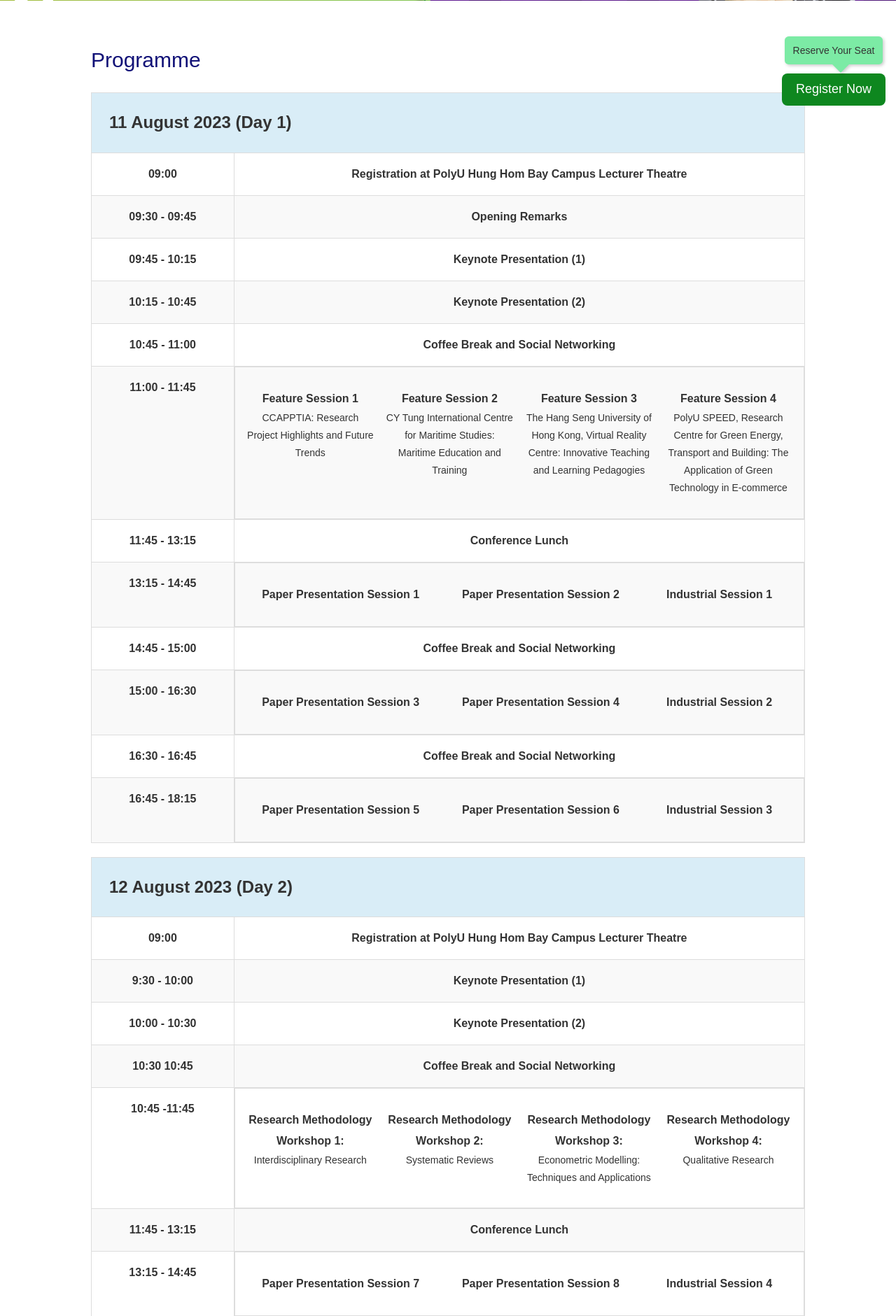
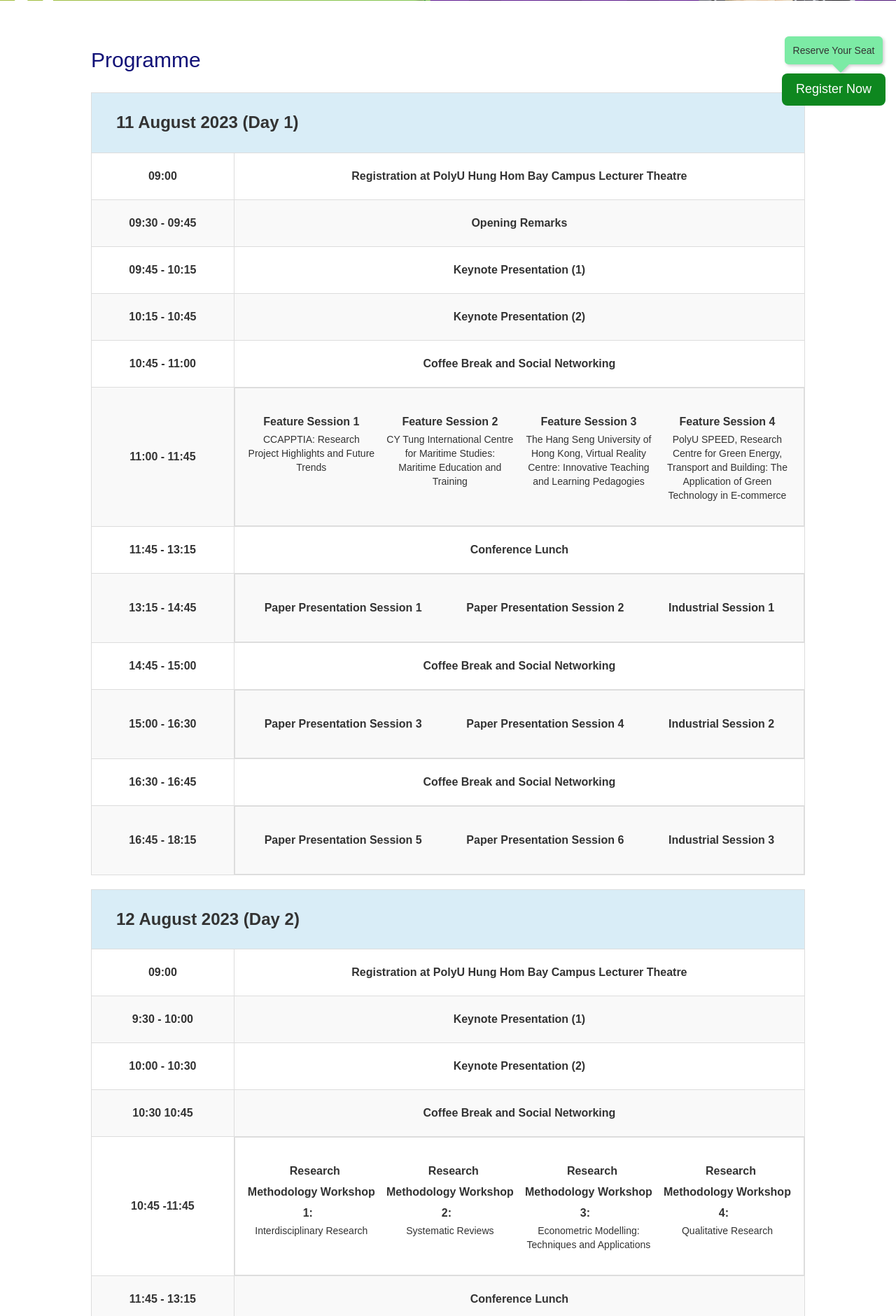
Before and after one commit to billyng1994/cprconf2023, a PHP site: page /programme_rundown.php in a window 1280 px wide. Shown: the part 629-2510 px from the top of the page at 70% size. Run offline with PHP 8.4, Linux system fonts and the light colour scheme; some libraries are stand-ins or nearby versions.

Commit message:
v4.0.10  - Cleaned up some more unnecessary code

```diff
--- a/cprconf2023/organisation.php
+++ b/cprconf2023/organisation.php
@@ -243,7 +243,8 @@
           <tr>
             <td>
               <p>
-                <b>Dr. Maneerat KANRAK</b>
+                <a href="https://scholar.google.com/citations?user=JXHUGJAAAAAJ&hl=en"
+                  target="_blank">Dr. Maneerat KANRAK</a>
                   <br/>
                   <span>
                     Lecturer,</br> Faculty of Interdisciplinary Studies, Khon Kaen University
--- a/cprconf2023/programme_rundown.php
+++ b/cprconf2023/programme_rundown.php
@@ -35,6 +35,18 @@
     <![endif]-->
 </head>
 
+<style>
+    .center-text > tbody > tr *:not(div) {
+        padding: 18px 10px;
+    }
+    .center-text > tbody > tr > td {
+        text-align: center;
+        vertical-align: middle;
+        text-align:center;
+    }
+
+</style>
+<!-- [colspan="2"] -->
 <body class="fontfamily">
     <?php include "components/header.php" ?>
 
@@ -43,52 +55,54 @@
 		<div class="jumbotron">
 			<h2 style="color: #111177;">Programme</h2>
             <br/>
-			<table class="table table-bordered table-striped">
+
+			<!-- Day 1 Table -->
+			<table class="table table-bordered table-striped center-text">
                 <tbody>
                     <tr class="info">
                         <th colspan="4" style="text-align:left;padding: 25px;">
-                            <font size="5">11 August 2023 (Day 1)</font>
+                            <span style="font-size: 24px">11 August 2023 (Day 1)</span>
                         </th>
                     </tr>
 
                     <tr>
-                        <td colspan="1" width="20%" style="text-align:center;padding: 15px 8px;"><b>09:00</b></td>
+                        <td colspan="1" width="20%"><b>09:00</b></td>
                         <td colspan="4" style="text-align:center;padding: 15px 8px;">
                             <b>Registration at PolyU Hung Hom Bay Campus Lecturer Theatre</b>
                         </td>
                     </tr>
 
                     <tr>
-                        <td colspan="1" width="20%" style="text-align:center;padding: 15px 8px;"><b>09:30 - 09:45</b></td>
+                        <td colspan="1" width="20%"><b>09:30 - 09:45</b></td>
                         <td colspan="4" style="text-align:center;padding: 15px 8px;line-height: 1.8">
                             <b>Opening Remarks</b>
                         </td>
                     </tr>
 
                     <tr>
-                        <td colspan="1" width="20%" style="text-align:center;padding: 15px 8px;"><b>09:45 - 10:15</b></td>
+                        <td colspan="1" width="20%"><b>09:45 - 10:15</b></td>
                         <td colspan="4" style="text-align:center;padding: 15px 8px;line-height: 1.8">
                             <b>Keynote Presentation (1)</b>
                         </td>
                     </tr>
 
                     <tr>
-                        <td colspan="1" width="20%" style="text-align:center;padding: 15px 8px;"><b>10:15 - 10:45</b></td>
+                        <td colspan="1" width="20%"><b>10:15 - 10:45</b></td>
                         <td colspan="4" style="text-align:center;padding: 15px 8px;line-height: 1.8">
                             <b>Keynote Presentation (2)</b>
                         </td>
                     </tr>
 
                     <tr>
-                        <td colspan="1" width="20%" style="text-align:center;padding: 15px 8px;"><b>10:45 - 11:00</b></td>
-                        <td colspan="4" style="text-align:center;padding: 15px 8px;line-height: 1.8">
+                        <td colspan="1" width="20%"><b>10:45 - 11:00</b></td>
+                        <td colspan="4" >
                             <b>Coffee Break and Social Networking</b>
                         </td>
                     </tr>
 
                     <tr>
-                        <td colspan="1" width="20%" style="text-align:center;padding: 15px 8px;"><b>11:00 - 11:45</b></td>
-                        <td colspan="4" style="text-align:center;padding: 15px 8px;line-height: 1.8;display: flex;justify-content: space-around;flex-wrap: wrap;">
+                        <td colspan="1" width="20%"><b>11:00 - 11:45</b></td>
+                        <td colspan="4" style="display: flex;justify-content: space-around;flex-wrap: wrap;">
                             <div style="width: 25%;display: block;text-align:center;padding: 15px 8px;min-width: 180px;">
                                 <b>Feature Session 1</b>
                                 <div>CCAPPTIA: Research Project Highlights and Future Trends</div>
@@ -109,17 +123,16 @@
                     </tr>
 
                     <tr>
-                        <td colspan="1" width="20%" style="text-align:center;padding: 15px 8px;"><b>11:45 - 13:15</b></td>
-                        <td colspan="4" style="text-align:center;padding: 15px 8px;line-height: 1.8">
+                        <td colspan="1" width="20%"><b>11:45 - 13:15</b></td>
+                        <td colspan="4">
                             <b>Conference Lunch</b>
                         </td>
                     </tr>
 
 
-
                     <tr>
-                        <td colspan="1" width="20%" style="text-align:center;padding: 15px 8px;"><b>13:15 - 14:45</b></td>
-                        <td colspan="4" style="text-align:center;padding: 15px 8px;line-height: 1.8;display: flex;justify-content: space-around;flex-wrap: wrap;">
+                        <td colspan="1" width="20%"><b>13:15 - 14:45</b></td>
+                        <td colspan="4" style="display: flex;justify-content: space-around;flex-wrap: wrap;">
                             <div style="display: block;text-align:center;padding: 15px 8px;min-width: 180px;"><b>Paper Presentation Session 1</b></div>
                             <div style="display: block;text-align:center;padding: 15px 8px;min-width: 180px;"><b>Paper Presentation Session 2</b></div>
                             <div style="display: block;text-align:center;padding: 15px 8px;min-width: 180px;"><b>Industrial Session 1</b></div>
@@ -129,15 +142,15 @@
 
 
                     <tr>
-                        <td colspan="1" width="20%" style="text-align:center;padding: 15px 8px;"><b>14:45 - 15:00</b></td>
-                        <td colspan="4" style="text-align:center;padding: 15px 8px;line-height: 1.8">
+                        <td colspan="1" width="20%"><b>14:45 - 15:00</b></td>
+                        <td colspan="4">
                             <b>Coffee Break and Social Networking</b>
                         </td>
                     </tr>
 
                     <tr>
-                        <td colspan="1" width="20%" style="text-align:center;padding: 15px 8px;"><b>15:00 - 16:30</b></td>
-                        <td style="text-align:center;padding: 15px 8px;line-height: 1.8;display: flex;justify-content: space-around;flex-wrap: wrap;">
+                        <td colspan="1" width="20%"><b>15:00 - 16:30</b></td>
+                        <td style="display: flex;justify-content: space-around;flex-wrap: wrap;">
                             <div style="display: block;text-align:center;padding: 15px 8px;min-width: 180px;">
                                 <b>Paper Presentation Session 3</b>
                             </div>
@@ -151,8 +164,8 @@
                     </tr>
 
                     <tr>
-                        <td colspan="1" width="20%" style="text-align:center;padding: 15px 8px;"><b>16:30 - 16:45</b></td>
-                        <td colspan="4" style="text-align:center;padding: 15px 8px;line-height: 1.8">
+                        <td colspan="1" width="20%"><b>16:30 - 16:45</b></td>
+                        <td colspan="4">
                             <div>
                                 <b>Coffee Break and Social Networking</b>
                             </div>
@@ -160,8 +173,8 @@
                     </tr>
 
                     <tr>
-                        <td colspan="1" width="20%" style="text-align:center;padding: 15px 8px;"><b>16:45 - 18:15</b></td>
-                        <td style="text-align:center;padding: 15px 8px;line-height: 1.8;display: flex;justify-content: space-around;flex-wrap: wrap;">
+                        <td colspan="1" width="20%"><b>16:45 - 18:15</b></td>
+                        <td style="display: flex;justify-content: space-around;flex-wrap: wrap;">
                             <div style="display: block;text-align:center;padding: 15px 8px;min-width: 180px;">
                                 <b>Paper Presentation Session 5</b>
                             </div>
@@ -176,47 +189,46 @@
                 </tbody>
             </table>
 
-
-					<!-- sessoion 2 -->
-            <table class="table table-bordered table-striped">
+			<!-- Day 2 Table -->
+            <table class="table table-bordered table-striped center-text">
                 <tbody>
                     <tr class="info">
                         <th colspan="4" style="text-align:left;padding: 25px;">
-                            <font size="5">12 August 2023 (Day 2)</font>
+                            <span style="font-size: 24px">12 August 2023 (Day 2)</span>
                         </th>
                     </tr>
 
                     <tr>
-                        <td colspan="1" width="20%" style="text-align:center;padding: 15px 8px;"><b>09:00</b></td>
-                        <td colspan="4" style="text-align:center;padding: 15px 8px;">
+                        <td colspan="1" width="20%"><b>09:00</b></td>
+                        <td colspan="4">
                             <b>Registration at PolyU Hung Hom Bay Campus Lecturer Theatre</b>
                         </td>
                     </tr>
 
                     <tr>
-                        <td colspan="1" width="20%" style="text-align:center;padding: 15px 8px;"><b>9:30 - 10:00</b></td>
-                        <td colspan="4" colspan="16" style="text-align:center;padding: 15px 8px;line-height: 1.8">
+                        <td colspan="1" width="20%"><b>9:30 - 10:00</b></td>
+                        <td colspan="4" colspan="16">
                             <b>Keynote Presentation (1)</b>
                         </td>
                     </tr>
 
                     <tr>
-                        <td colspan="1" width="20%" style="text-align:center;padding: 15px 8px;"><b>10:00 - 10:30</b></td>
-                        <td colspan="4" colspan="16" style="text-align:center;padding: 15px 8px;line-height: 1.8">
+                        <td colspan="1" width="20%"><b>10:00 - 10:30</b></td>
+                        <td colspan="4" colspan="16">
                             <b>Keynote Presentation (2)</b>
                         </td>
                     </tr>
 
                     <tr>
-                        <td colspan="1" width="20%" style="text-align:center;padding: 15px 8px;"><b>10:30  10:45</b></td>
-                        <td colspan="4" style="text-align:center;padding: 15px 8px;line-height: 1.8">
+                        <td colspan="1" width="20%"><b>10:30  10:45</b></td>
+                        <td colspan="4">
                             <b>Coffee Break and Social Networking</b>
                         </td>
                     </tr>
 
                     <tr>
-                        <td colspan="1" width="20%" style="text-align:center;padding: 15px 8px;"><b>10:45 -11:45</b></td>
-                        <td colspan="4" style="text-align:center;padding: 15px 8px;line-height: 1.8;display: flex;justify-content: space-around;flex-wrap: wrap;">
+                        <td colspan="1" width="20%"><b>10:45 -11:45</b></td>
+                        <td colspan="4" style="display: flex;justify-content: space-around;flex-wrap: wrap;">
                             <div style="width: 25%;display: block;text-align:center;padding: 15px 8px;min-width: 180px;">
                                 <b>Research Methodology Workshop 1:</b>
                                 <div>Interdisciplinary Research</div>
@@ -237,15 +249,15 @@
                     </tr>
 
                     <tr>
-                        <td colspan="1" width="20%" style="text-align:center;padding: 15px 8px;"><b>11:45 - 13:15</b></td>
-                        <td colspan="4" colspan="16" style="text-align:center;padding: 15px 8px;line-height: 1.8">
+                        <td colspan="1" width="20%"><b>11:45 - 13:15</b></td>
+                        <td colspan="4">
                             <b>Conference Lunch</b>
                         </td>
                     </tr>
 
                     <tr>
-                        <td colspan="1" width="20%" style="text-align:center;padding: 15px 8px;"><b>13:15 - 14:45</b></td>
-                        <td colspan="4" style="text-align:center;padding: 15px 8px;line-height: 1.8;display: flex;justify-content: space-around;flex-wrap: wrap;">
+                        <td colspan="1" width="20%"><b>13:15 - 14:45</b></td>
+                        <td colspan="4" style="display: flex;justify-content: space-around;flex-wrap: wrap;">
                             <div style="display: block;text-align:center;padding: 15px 8px;min-width: 180px;">
                                 <b>Paper Presentation Session 7</b>
                             </div>
@@ -260,15 +272,15 @@
                     </tr>
 
                     <tr>
-                        <td colspan="1" width="20%" style="text-align:center;padding: 15px 8px;"><b>14:45 - 15:00</b></td>
-                        <td colspan="4" style="text-align:center;padding: 15px 8px;line-height: 1.8">
+                        <td colspan="1" width="20%"><b>14:45 - 15:00</b></td>
+                        <td colspan="4">
                             <b>Coffee Break and Social Networking</b>
                         </td>
                     </tr>
 
                     <tr>
-                        <td colspan="1" width="20%" style="text-align:center;padding: 15px 8px;"><b>15:00 - 16:30</b></td>
-                        <td colspan="4" style="text-align:center;padding: 15px 8px;line-height: 1.8;display: flex;justify-content: space-around;flex-wrap: wrap;">
+                        <td colspan="1" width="20%"><b>15:00 - 16:30</b></td>
+                        <td colspan="4" style="display: flex;justify-content: space-around;flex-wrap: wrap;">
                             <div style="display: block;text-align:center;padding: 15px 8px;min-width: 180px;">
                                 <b>Paper Presentation Session 9</b>
                             </div>
@@ -282,15 +294,15 @@
                     </tr>
 
                     <tr>
-                        <td colspan="1" width="20%" style="text-align:center;padding: 15px 8px;"><b>16:30 - 16:45</b></td>
-                        <td colspan="4" style="text-align:center;padding: 15px 8px;line-height: 1.8">
+                        <td colspan="1" width="20%"><b>16:30 - 16:45</b></td>
+                        <td colspan="4">
                             <b>Coffee Break and Social Networking</b>
                         </td>
                     </tr>
 
                     <tr>
-                        <td colspan="1" width="20%" style="text-align:center;padding: 15px 8px;"><b>16:45 - 17:15</b></td>
-                        <td colspan="4" style="text-align:center;padding: 15px 8px;line-height: 1.8">
+                        <td colspan="1" width="20%"><b>16:45 - 17:15</b></td>
+                        <td colspan="4">
                             <b>Closing Remarks and announcing the three best paper awards</b>
                         </td>
                     </tr>
```
